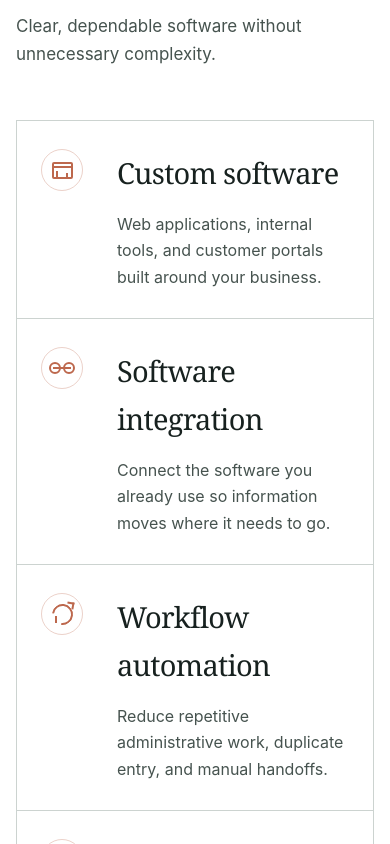
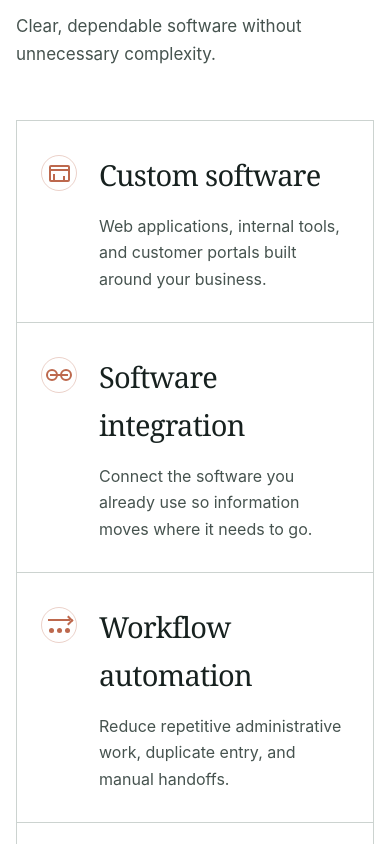
Before and after one commit to christopherrbrown3/christopherbrown.ai, a Next.js app: page / in a window 390 px wide. Shown: the part 1240-2084 px from the top of the page. Built offline with nearby package versions, Linux system fonts and the light colour scheme.

Commit message:
Clarify workflow service icon

```diff
--- a/app/globals.css
+++ b/app/globals.css
@@ -75,8 +75,8 @@ summary, a { -webkit-tap-highlight-color: transparent; }
 .services-heading h2 { margin: 0; font-size: clamp(3.4rem, 6vw, 5.4rem); }
 .services-heading p { max-width: 420px; margin: 0 0 10px; color: var(--muted); }
 .services-list { display: grid; grid-template-columns: 1fr 1fr; border-top: 1px solid var(--line); border-left: 1px solid var(--line); }
-.services-list article { min-height: 250px; display: grid; grid-template-columns: 70px 1fr; gap: 24px; padding: 34px; border-right: 1px solid var(--line); border-bottom: 1px solid var(--line); }
-.service-mark { position: relative; width: 46px; height: 46px; display: grid; place-items: center; border: 1px solid rgba(189,104,77,.3); border-radius: 50%; color: var(--clay); isolation: isolate; transition: color .25s var(--ease-out), border-color .25s var(--ease-out), background-color .25s var(--ease-out), transform .25s var(--ease-out); }
+.services-list article { min-height: 250px; display: grid; grid-template-columns: 48px 1fr; gap: 20px; padding: 34px; border-right: 1px solid var(--line); border-bottom: 1px solid var(--line); }
+.service-mark { position: relative; width: 40px; height: 40px; margin-top: 3px; display: grid; place-items: center; border: 1px solid rgba(189,104,77,.3); border-radius: 50%; color: var(--clay); isolation: isolate; transition: color .25s var(--ease-out), border-color .25s var(--ease-out), background-color .25s var(--ease-out), transform .25s var(--ease-out); }
 .services-list article:hover .service-mark { border-color: var(--clay); background: var(--clay); color: var(--white); transform: rotate(-4deg); }
 .service-mark::before, .service-mark::after, .service-mark i, .service-mark i::before { position: absolute; display: block; box-sizing: border-box; content: ""; }
 .service-mark--build::before { width: 21px; height: 17px; border: 2px solid currentColor; border-radius: 2px; }
@@ -87,9 +87,9 @@ summary, a { -webkit-tap-highlight-color: transparent; }
 .service-mark--connect::before { transform: translateX(-7px); }
 .service-mark--connect::after { transform: translateX(7px); }
 .service-mark--connect i { width: 18px; height: 2px; background: currentColor; }
-.service-mark--automate::before { width: 21px; height: 21px; border: 2px solid currentColor; border-left-color: transparent; border-radius: 50%; transform: rotate(-38deg); }
-.service-mark--automate::after { width: 7px; height: 7px; border-top: 2px solid currentColor; border-right: 2px solid currentColor; transform: translate(8px, -9px) rotate(10deg); }
-.service-mark--automate i { width: 2px; height: 7px; background: currentColor; transform: translate(-6px, 5px); }
+.service-mark--automate::before { width: 22px; height: 2px; background: currentColor; transform: translateY(-5px); }
+.service-mark--automate::after { width: 7px; height: 7px; border-top: 2px solid currentColor; border-right: 2px solid currentColor; transform: translate(9px, -5px) rotate(45deg); }
+.service-mark--automate i { width: 5px; height: 5px; border-radius: 50%; background: currentColor; transform: translate(-8px, 5px); box-shadow: 8px 0 0 currentColor, 16px 0 0 currentColor; }
 .service-mark--support::before { width: 21px; height: 21px; border: 2px solid currentColor; border-radius: 50%; }
 .service-mark--support::after { width: 15px; height: 2px; background: currentColor; }
 .service-mark--support i { width: 2px; height: 15px; background: currentColor; }
@@ -148,8 +148,8 @@ footer { padding-block: 54px 24px; background: var(--paper); }
   .graphic-words { font-size: clamp(2.8rem, 14vw, 4.2rem); }
   .services-heading { align-items: flex-start; flex-direction: column; gap: 20px; margin-bottom: 42px; }
   .services-list { grid-template-columns: 1fr; }
-  .services-list article { min-height: auto; grid-template-columns: 52px 1fr; padding: 28px 24px; }
-  .service-mark { width: 42px; height: 42px; }
+  .services-list article { min-height: auto; grid-template-columns: 40px 1fr; gap: 18px; padding: 30px 24px; }
+  .service-mark { width: 36px; height: 36px; margin-top: 4px; }
   .credibility-grid { grid-template-columns: 1fr; gap: 38px; }
   .credibility-grid article:not(:last-child)::after { display: none; }
   .credibility-grid article:not(:last-child) { padding-bottom: 38px; border-bottom: 1px solid rgba(255,255,255,.18); }
```
